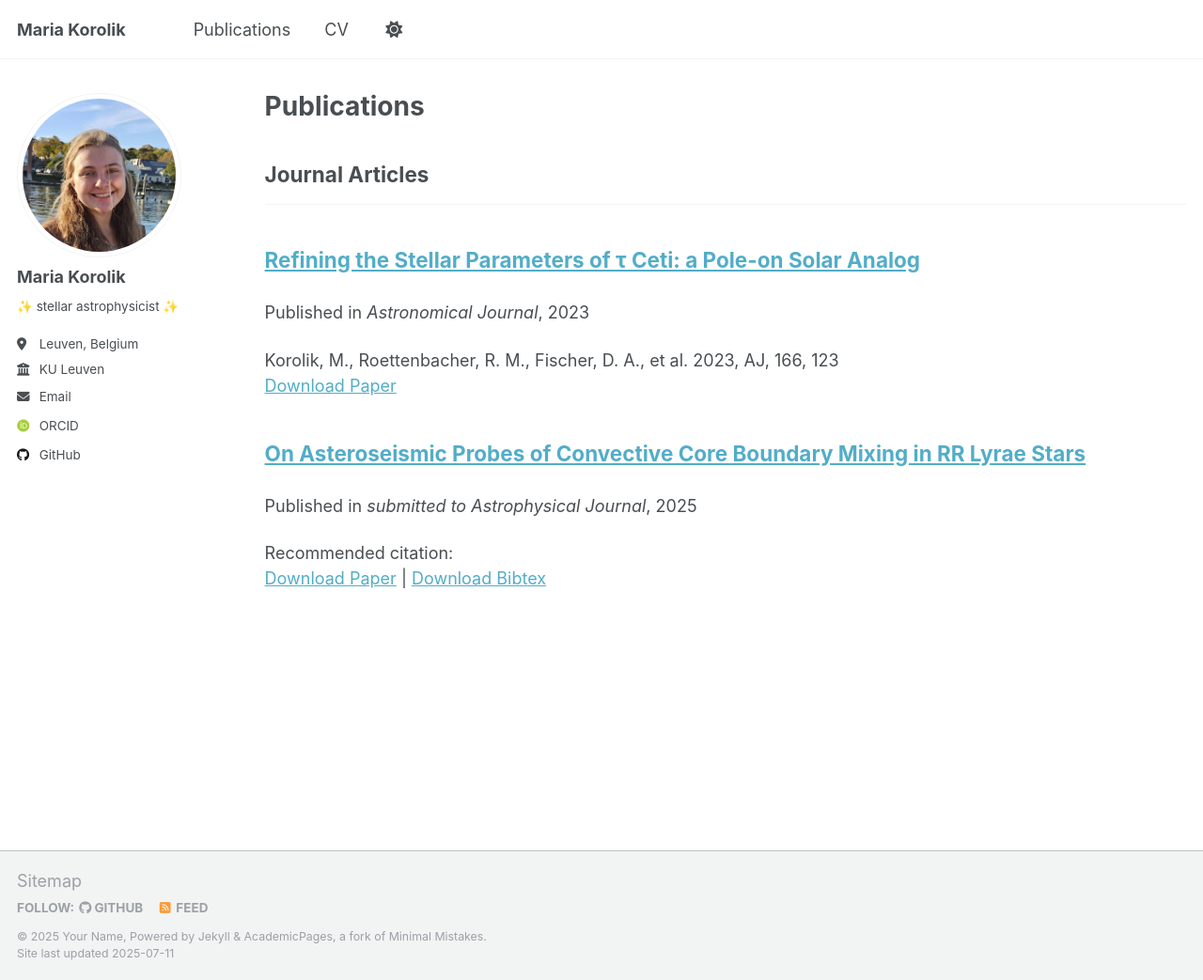
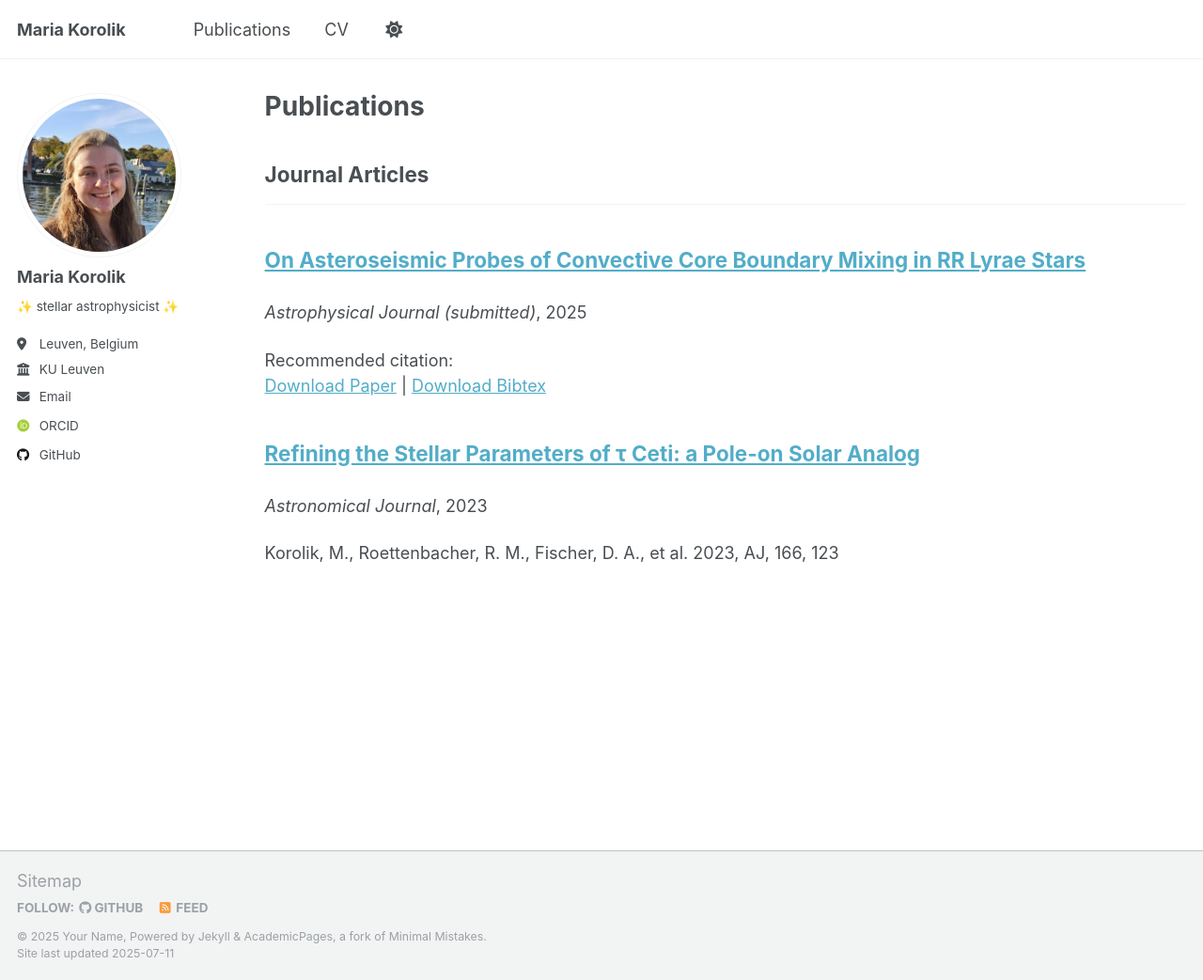
Before and after one commit to mkorolik/mkorolik.github.io, a Jekyll site: the page built from _pages/publications.html, in a window 1280 px wide and 1043 px high. Shown: the whole window at 94% size. Built offline with Jekyll 4.4.1, drawn with Linux system fonts in a browser that asks for light colours; some web fonts are replaced; a script that is not in the unit is left out.

Commit message:
no published in

```diff
--- a/_includes/archive-single.html
+++ b/_includes/archive-single.html
@@ -43,7 +43,7 @@
         {% if post.collection == 'teaching' %}
           <p> {{ post.type }}, <i>{{ post.venue }}</i>, {{ post.date | default: "1900-01-01" | date: "%Y" }} </p>
         {% elsif post.collection == 'publications' %}
-          <p>Published in <i>{{ post.venue }}</i>, {{ post.date | default: "1900-01-01" | date: "%Y" }} </p>
+          <p><i>{{ post.venue }}</i>, {{ post.date | default: "1900-01-01" | date: "%Y" }} </p>
         {% elsif post.date %}
          <p class="page__date"><strong><i class="fa fa-fw fa-calendar" aria-hidden="true"></i> {{ site.data.ui-text[site.locale].date_label | default: "Published:" }}</strong> <time datetime="{{ post.date | default: "1900-01-01" | date_to_xmlschema }}">{{ post.date | default: "1900-01-01" | date: "%B %d, %Y" }}</time></p>
         {% endif %}
@@ -61,7 +61,7 @@
     {% elsif post.citation and post.paperurl and post.bibtexurl %}
       <p>Recommended citation: {{ post.citation }}<br /><a href="{{ post.paperurl }}">Download Paper</a> | <a href="{{ post.bibtexurl }}">Download Bibtex</a></p>
     {% elsif post.citation and post.paperurl %}
-      <p>{{ post.citation }}<br /><a href="{{ post.paperurl }}">Download Paper</a></p>
+      <p>{{ post.citation }}<br /></p>
     {% elsif post.citation and post.slidesurl and post.bibtexurl %}
       <p>Recommended citation: {{ post.citation }}<br /><a href="{{ post.slidesurl }}">Download Slides</a> | <a href="{{ post.bibtexurl}}">Download Bibtex</a></p>
     {% elsif post.citation and post.slidesurl %}
```
Also changed, not shown: _publications/rr-lyrae-convection.md (+3 -3 lines).
